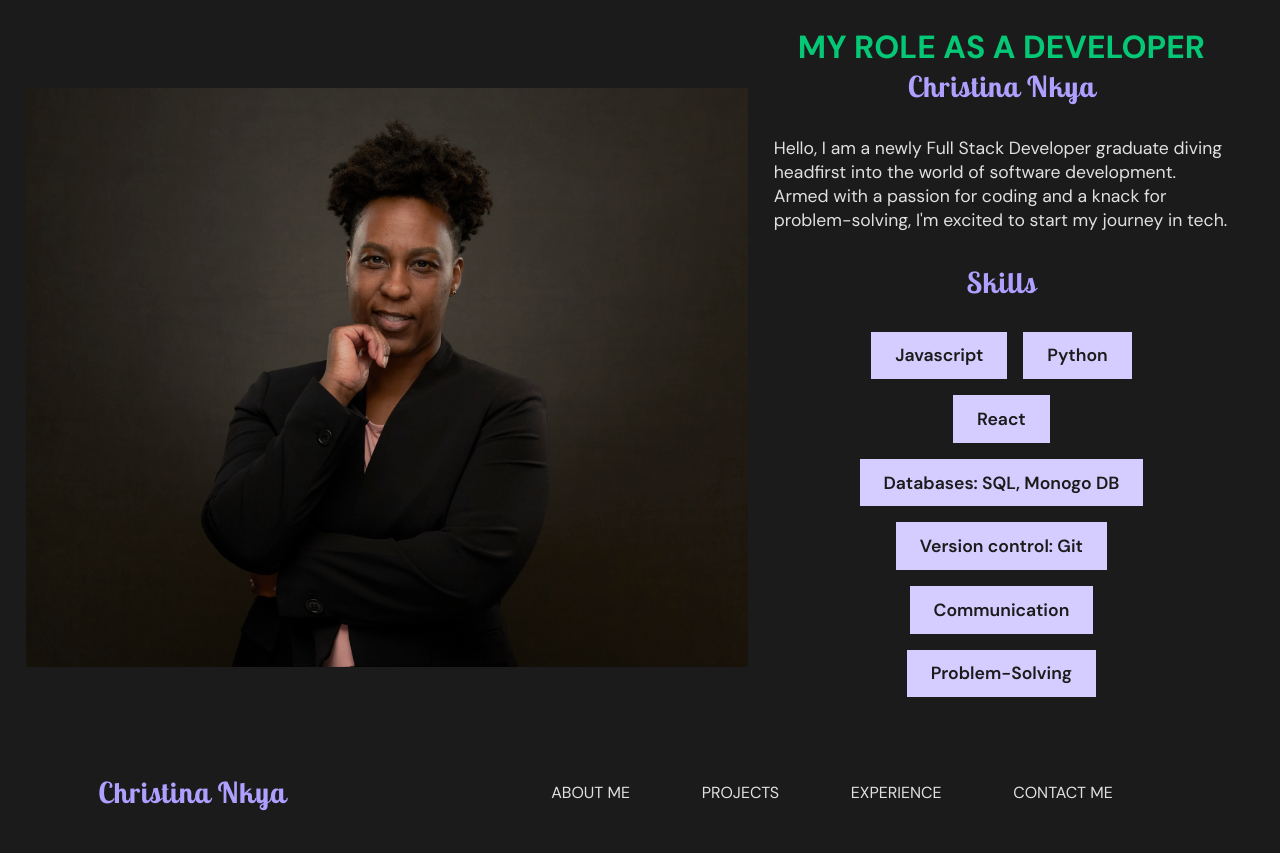
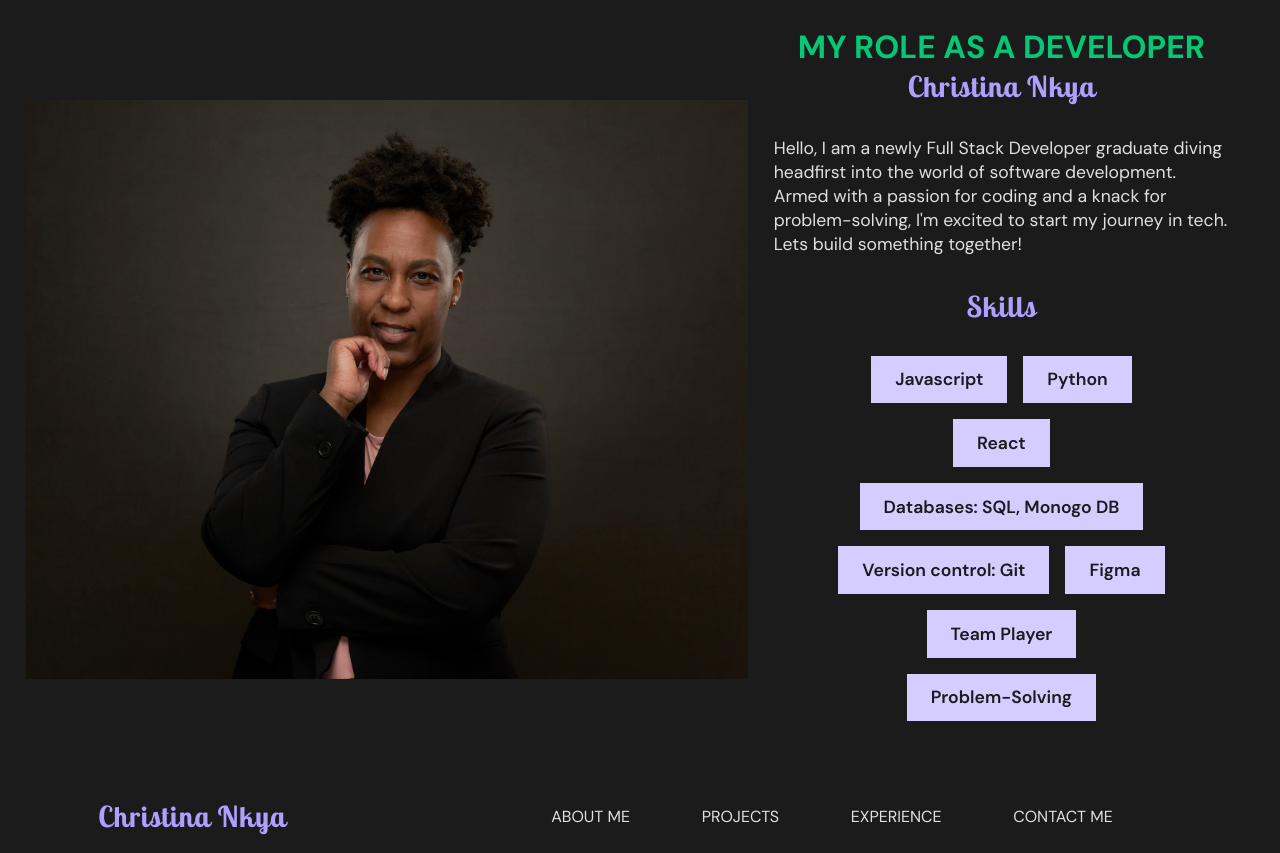
Before and after one commit to cnkya/117-portfolio-ch48, a Django app: page / in a window 1280 px wide. Shown: the part 60-913 px from the top of the page. Before the commit the page ends 871 px from the top, so only its background shows below. Run offline with Django 5.2, Linux system fonts and the light colour scheme.

Commit message:
117 Final report

```diff
--- a/templates/base.html
+++ b/templates/base.html
@@ -39,6 +39,7 @@
             </div>
             <!-- Menu Option-->
             <div class="nav-options center-row">
+
                 <a href="{% url 'about' %}">About Me</a>
                 <a href="{% url 'projects_list' %}">Projects</a>
                 <a href="{% url 'experience_list' %}">Experience</a>
@@ -71,6 +72,7 @@
             </div>
         <!-- Menu Option-->
         <div class="nav-options center-row">
+
             <a href="{% url 'about' %}">About Me</a>
             <a href="{% url 'projects_list' %}">Projects</a>
             <a href="{% url 'experience_list' %}">Experience</a>
--- a/templates/pages/about.html
+++ b/templates/pages/about.html
@@ -15,7 +15,9 @@
         <h1>My Role as a Developer</h1>
         <h2> Christina Nkya</h2>
         <p>Hello, I am a newly Full Stack Developer graduate diving headfirst into the world of software development. Armed with a passion for coding and a knack for problem-solving, I'm excited to start my journey in tech.
+        Lets build something together!
         </p>
+
         <div class="skills-container center-column">
             <h2> Skills</h2>
             <div class="skills-list center-row">
@@ -24,7 +26,8 @@
             <label class="text-label">React</label>
             <label class="text-label">Databases: SQL, Monogo DB</label>
             <label class="text-label">Version control: Git</label>
-            <label class="text-label">Communication</label>
+            <label class="text-label">Figma</label>
+            <label class="text-label">Team Player</label>
             <label class="text-label">Problem-Solving</label>
 
 
--- a/templates/pages/home.html
+++ b/templates/pages/home.html
@@ -5,6 +5,6 @@
 
 {% block content %}
 
-<h1> Heyyyyy Cohort 48</h1>
+<h1> Cohort 48 </h1>
 
 {% endblock content %}
```
Also changed, not shown: db.sqlite3, static/img/announcement2.jpg (added), static/img/issue_tracking.jfif (added), static/img/jacketicon.png (added), static/img/picture_for_pet_saloon_cover.jpg (added).
